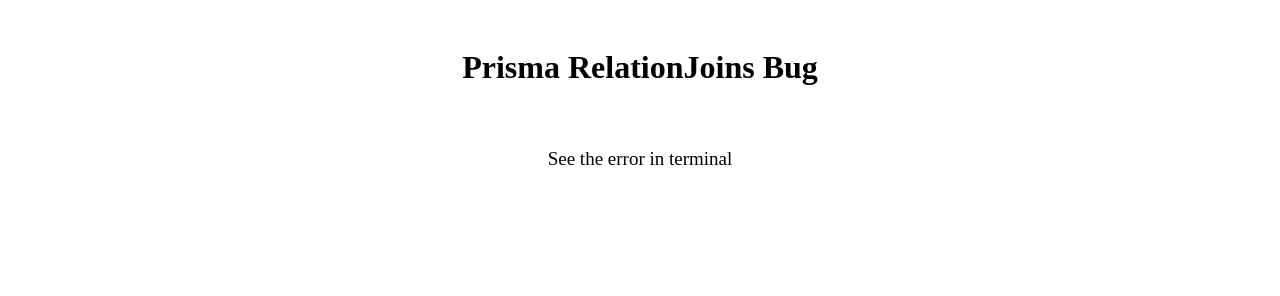
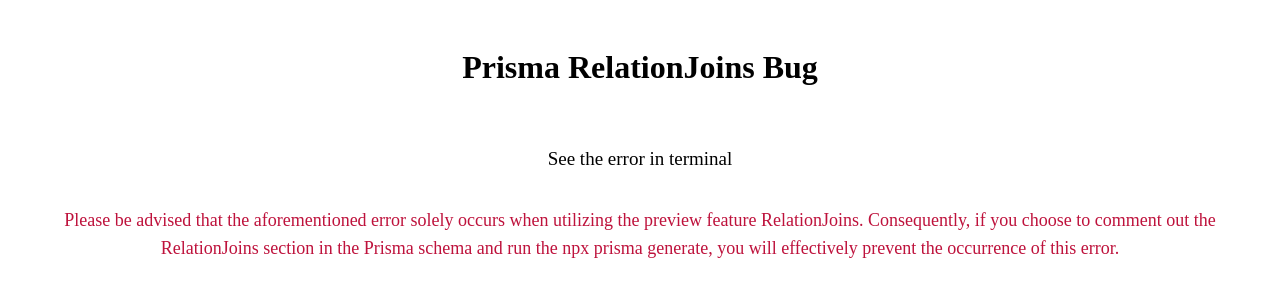
Before and after one commit to SC0d3r/prisma-relationJoins-bug, a website: page public/bug.html in a window 1280 px wide. Drawn offline with Linux system fonts and the light colour scheme.

Commit message:
add more info in bug page

```diff
--- a/public/bug.html
+++ b/public/bug.html
@@ -21,6 +21,14 @@
       padding: 20px;
       font-size: 19px;
     }
+
+    section {
+      text-align: center;
+      padding: 16px;
+      font-size: 18px;
+      line-height: 28px;
+      color: #be123c;
+    }
   </style>
 </head>
 <body>
@@ -33,5 +41,9 @@
   See the error in terminal
 </article>
 
+<section>
+Please be advised that the aforementioned error solely occurs when utilizing the preview feature RelationJoins. Consequently, if you choose to comment out the RelationJoins section in the Prisma schema and run the npx prisma generate, you will effectively prevent the occurrence of this error.
+</section>
+
 </body>
 </html>
```
